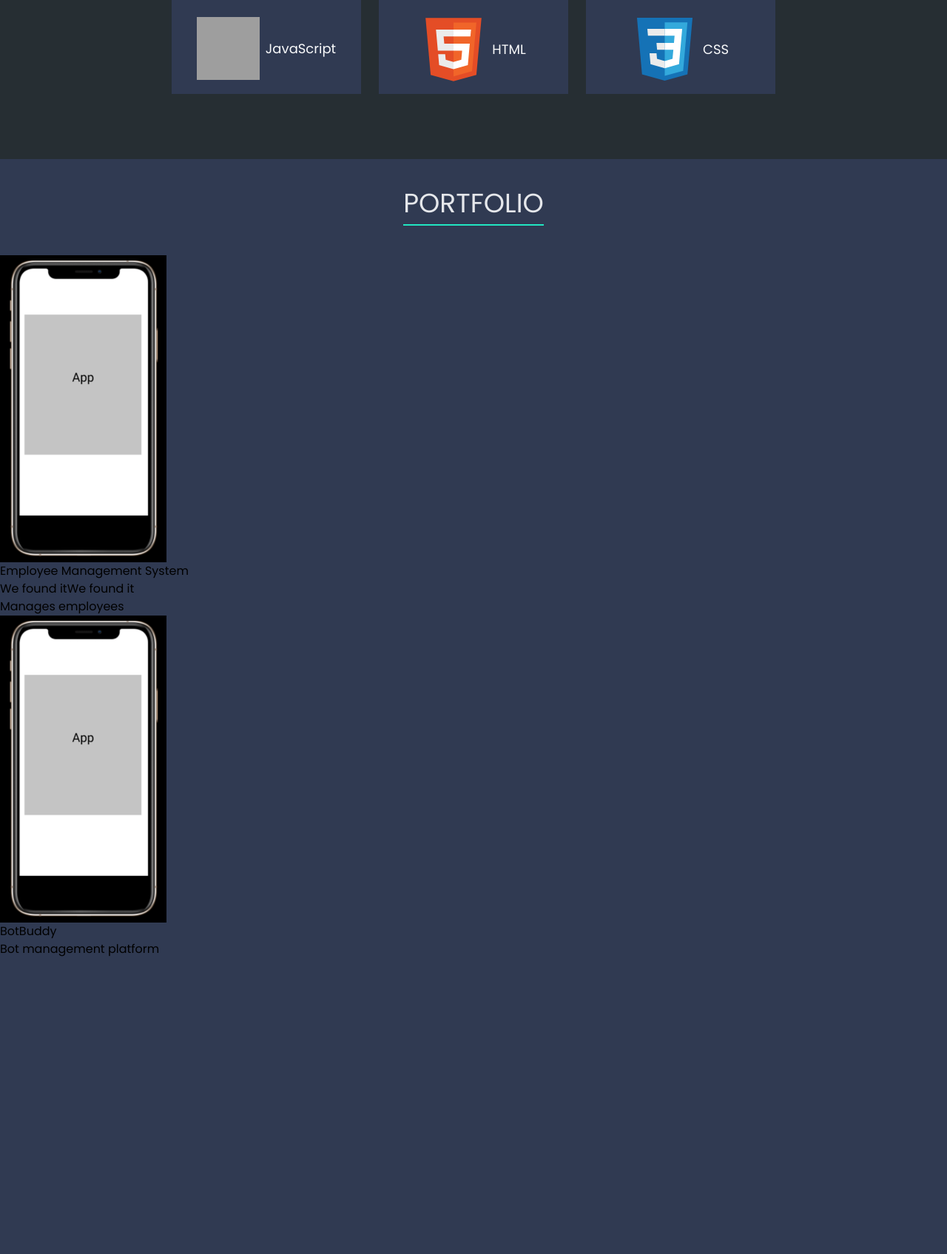
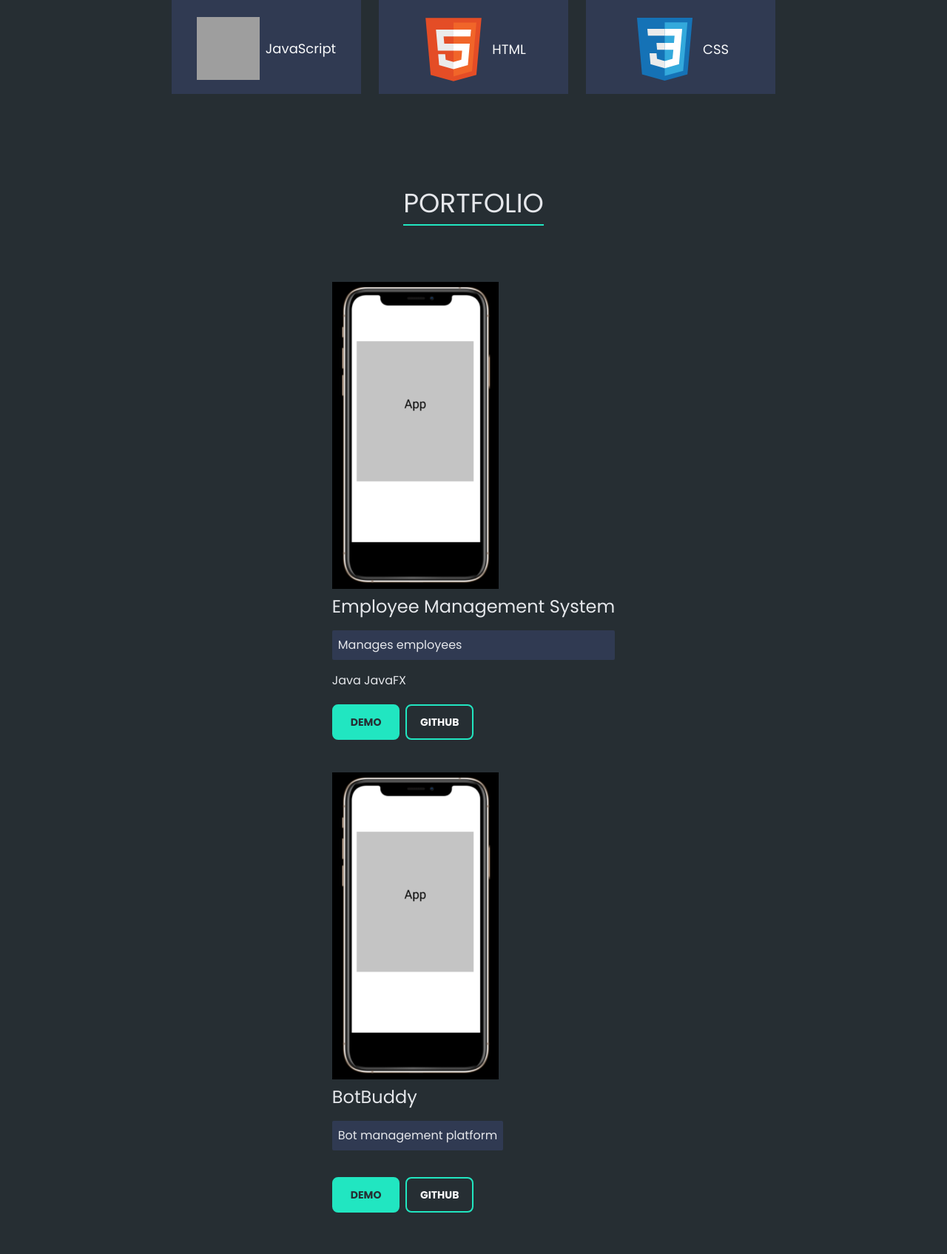
Before and after one commit to Zibele/myfolio, a Django app: page / in a window 1280 px wide. Shown: the part 1202-2897 px from the top of the page at 74% size. Before the commit the page ends 2495 px from the top, so only its background shows below. Run offline with Django 3.2, Linux system fonts and the light colour scheme; data comes from the database, SQL or seed files in the repository; both versions use the stored data as it was after the commit; style sheets or scripts are compiled from the project's sources; some libraries are stand-ins or nearby versions; grey boxes are pictures that could not be loaded.

Commit message:
Porfolio section

```diff
--- a/myfolio/my_folio_app/models.py
+++ b/myfolio/my_folio_app/models.py
@@ -17,6 +17,8 @@ class Project(models.Model):
 
     profile = models.ForeignKey(Profile,on_delete=models.CASCADE)
     project_title = models.CharField(max_length=30)
+    project_svg = models.TextField(null=True)
+    logo_svg = models.TextField(null=True)
     description = models.TextField()
 
     def __str__(self):
--- a/myfolio/my_folio_app/templates/my_folio_app/index.html
+++ b/myfolio/my_folio_app/templates/my_folio_app/index.html
@@ -257,38 +257,65 @@
 
     </section>
 
-    <section class="flex flex-col bg-darklight justify-start items-center w-full">
+    <section class="flex flex-col bg-dark justify-start items-center w-full">
 
-        <h1 class="my-10 text-4xl pb-2 border-b-2 border-turq text-gray-200 uppercase"> Portfolio </h1>
+        <h1 class="my-10 text-4xl pb-2 border-b-2 border-turq text-gray-200        uppercase">
+            Portfolio
+        </h1>
 
 
+
+         <article class="flex flex-col items-center w-2/3 p-4 mb-4 ">
+
+             <div class ="flex flex-col items-start">
+
                 {% for project in projects %}
+                <div class ="my-5">
+                    <img src="static/img/app.PNG" width="225" height="225" class="mb-2 "> </img>
 
-         <article class="flex flex-col w-full">
+                    {% if project.logo_svg %}
+                        {{project.logo_svg|safe}}
+                    {% endif %}
 
-            <img src="static/img/app.PNG" width="225" height="225"> </img>
+                    <h1 class="text-gray-200 text-2xl"> {{ project.project_title }} </h1>
 
-            <h1> {{ project.project_title }} </h1>
+                    <p class="bg-darklight p-2 text-gray-200 my-4 rounded-sm">  {{ project.description }} </p>
 
                      <div class="flex">
 
                         {% for stack in tech_stacks %}
 
                             {% if stack.project == project %}
-                        <p>We found it</p>
-                        {{stack.skill.skil_svg_small}}
+                                <h2 class="mr-1 text-l text-gray-200">
+
+                                    {{stack.skill.skill_name}}
+
+                                </h2>
+
                             {% endif %}
 
                         {% endfor %}
 
                     </div>
+                </div>
 
-            <p>  {{ project.description }} </p>
+
+                <div class="flex text-gray-50 text-sm items-center justify-center lg:pb-6 lg:justify-between lg:w-1/2">
+
+                    <button class="bg-turq border-2 uppercase border-turq w-36 h-12 rounded-lg font-bold text-dark"> <a href="#" class="p-4" > Demo </a> </button>
+                    <button class="border-2 border-turq  w-36 h-12 ml-2 rounded-lg uppercase font-bold font-Poppins"> <a href="#" class="p-4"> Github </a> </button>
+
+                </div>
+
+
+
+                {% endfor %}
+            </div>
+
 
 
         </article>
 
-        {% endfor %}
 
     </section>
 
```
Also changed, not shown: myfolio/db.sqlite3, myfolio/my_folio_app/migrations/0007_auto_20210123_0004.py (added). Lines whose indentation alone changed are shown as unchanged.
